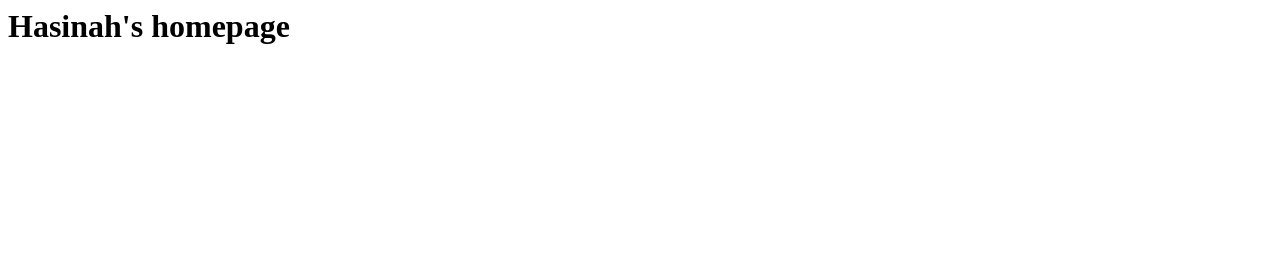
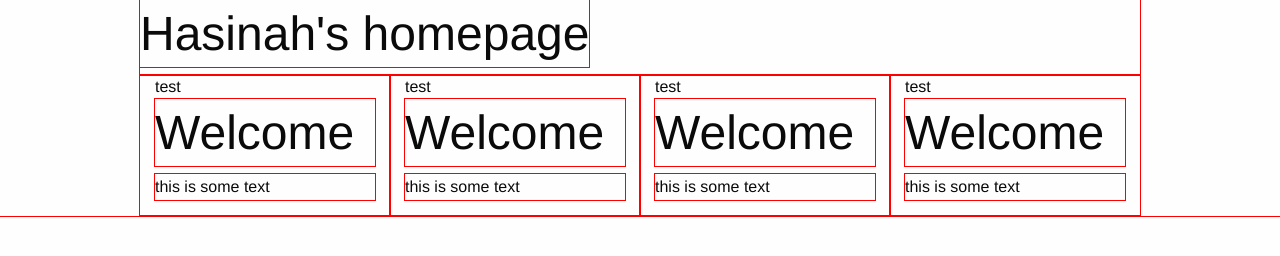
Before and after one commit to hasinah90/art3870-wi17, a plain HTML site: page index.html in a window 1280 px wide. Drawn offline with nearby package versions, Linux system fonts and the light colour scheme.

Commit message:
first grid

```diff
--- a/css/app.css
+++ b/css/app.css
@@ -0,0 +1,3 @@
+/* this is my stylesheet for the homepage */
+
+* {outline: 1px solid red;}
--- a/index.html
+++ b/index.html
@@ -1,8 +1,50 @@
-<html>
+<!doctype html>
+<html class="no-js" lang="en" dir="ltr">
 <head>
+  <meta charset="utf-8">
+    <meta name="viewport" content="width=device-width, initial-scale=1.0">
 <title>some title</title>
+<link rel="stylesheet" href="css/foundation.css">
+<link rel="stylesheet" href="css/app.css">
 </head>
   <body>
-<h1>Hasinah's homepage</h1>
+<section class="row">
+  <h1>Hasinah's homepage</h1>
+</section>
+<section class="row">
+<article class="column small-12 medium-6 large-3">
+  test
+  <h1>Welcome </h1>
+  <p>this is some text </p>
+</article>
+<article class="column small-12 medium-6 large-3">
+  test
+  <h1>Welcome </h1>
+  <p>this is some text </p>
+</article>
+<article class="column small-12 medium-6 large-3">
+  test
+  <h1>Welcome </h1>
+  <p>this is some text </p>
+</article>
+<article class="column small-12 medium-6 large-3">
+  test
+  <h1>Welcome </h1>
+  <p>this is some text </p>
+</article>
+
+
+</section>
+  <section class="row">
+
+  </section>
+  <section class="row">
+
+  </section>
+
+<script src="js/vendor/jquery.js"></script>
+<script src="js/vendor/what-input.js"></script>
+<script src="js/vendor/foundation.js"></script>
+<script src="js/app.js"></script>
 </body>
 </html>
```
